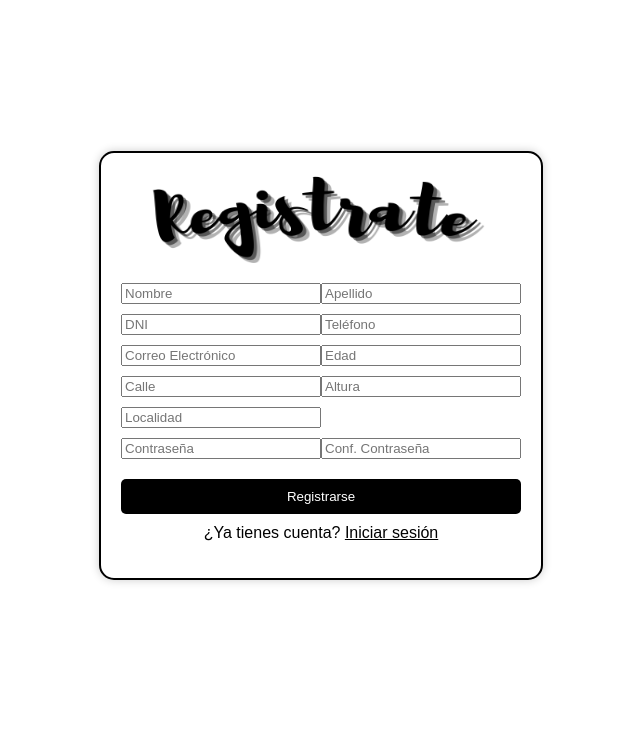
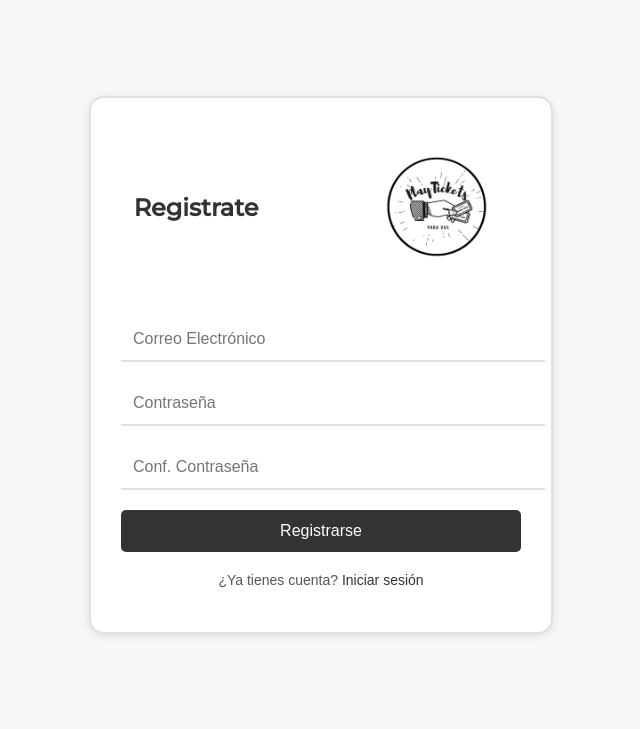
Before and after one commit to gipenayo/PlayTickets, a PHP site: page /view/register.php in a window 1280 px wide. Shown: the top 729 px of the page, without its empty margins (319-959 px from the left). Run offline with PHP 8.4, Linux system fonts and the light colour scheme.

Commit message:
front en register y login

```diff
--- a/assets/css/register.css
+++ b/assets/css/register.css
@@ -1,14 +1,22 @@
+/* Agrega esta línea en el encabezado de tu archivo CSS */
+@import url('https://fonts.googleapis.com/css2?family=Montserrat:wght@500&display=swap');
+
 body {
   margin: 0;
   padding: 0;
   font-family: Arial, sans-serif;
-    background-color: #fff;
-    color: #000;
+  background-color: #f7f7f7;
+  color: #333;
 }
-
+.register-box h2 {
+  font-family: 'Montserrat', sans-serif;
+  font-size: 28px;
+  color: #333;
+  margin-bottom: 20px;
+}
 .top-nav,
 .footer {
-    background-color: gray;
+  background-color: #333;
   color: #fff;
   text-align: center;
   padding: 10px;
@@ -16,71 +24,109 @@
 }
 
 .top-nav {
-    width: calc(100% - 40px); /* Ajusta el ancho según tus necesidades */
+  width: 100%;
 }
 
 .register-container {
   display: flex;
   justify-content: center;
   align-items: center;
-    height: calc(100vh - 70px); /* Resta el alto de la barra de navegación y el pie de página */
+  height: calc(100vh - 70px);
 }
 
 .register-box {
   background-color: #fff;
-    color: #000;
-    width: 400px; /* Ajusta el ancho según tus necesidades */
-    padding: 20px;
+  color: #333;
+  width: 400px;
+  padding: 30px;
   text-align: center;
-    border-radius: 15px; /* Esquinas ligeramente redondeadas */
-    border: 2px solid #000; /* Contorno negro */
-    box-shadow: 0px 0px 10px rgba(0, 0, 0, 0.2);
+  border-radius: 15px;
+  border: 2px solid #e0e0e0;
+  box-shadow: 0px 2px 10px rgba(0, 0, 0, 0.1);
+  margin: auto;
 }
 
 .logo-container {
   display: flex;
   align-items: center;
   justify-content: center;
+  margin-bottom: 30px;
+}
+
+.logo-container img {
+  width: 200px;
+  height: 90px;
+  margin-right: 10px;
+}
+
+.register-box h2 {
+  font-size: 24px;
+  color: #333;
   margin-bottom: 20px;
 }
 
-  .logo-container img {
-    width: 340px; /* Ancho fijo */
-    height: 90px; /* Alto fijo */
-    margin-right: 10px;
-  }
-
-  .logo-container h2 {
-    font-size: 18px;
-    color: #000; /* Color del texto */
-  }
-
 .register-box .form-row {
-    display: flex;
-    justify-content: space-between;
-    margin-bottom: 10px;
+  margin-bottom: 20px;
 }
 
 .register-box .form-row input {
-    width: 48%; /* Para permitir espacio entre los campos */
+  width: 100%;
+  padding: 12px;
+  border: none;
+  border-bottom: 2px solid #e0e0e0;
+  outline: none;
+  font-size: 16px;
+  transition: border-color 0.3s;
+}
+
+.register-box .form-row input:focus {
+  border-color: #333;
 }
 
 .register-box button {
   width: 100%;
-    padding: 10px;
-    margin-top: 10px;
-    background-color: #000;
+  padding: 12px;
+  background-color: #333;
   color: #fff;
   border: none;
   border-radius: 5px;
   cursor: pointer;
+  font-size: 16px;
+  transition: background-color 0.3s;
+}
+
+.register-box button:hover {
+  background-color: #555;
 }
 
 .register-box p {
-    margin-top: 10px;
+  margin-top: 20px;
+  color: #555;
+  font-size: 14px;
 }
 
 .register-box a {
-    color: #000;
-    text-decoration: underline;
+  color: #333;
+  text-decoration: none;
+  transition: color 0.3s;
 }
+
+.register-box a:hover {
+  color: #555;
+}
+
+.title-with-logo {
+  display: flex;
+  align-items: center;
+  justify-content: center;
+  font-family: 'Montserrat', sans-serif;
+  font-size: 28px;
+  color: #333;
+  margin-bottom: 20px;
+}
+
+.title-with-logo img {
+  width: 120px; /* Ajusta el tamaño según tus preferencias */
+  height: auto;
+  margin-left: 120px;
+}
--- a/view/login.php
+++ b/view/login.php
@@ -10,14 +10,14 @@
 <div class="login-container">
   <div class="login-box">
     <div class="logo-container">
-      <img src="../assets/img/img1.png" alt="Icon">
+    <h2 class="title-with-logo"> Login<img src="../assets/img/logo.png.png" alt="" ></h2>
     </div>
     <form action="login.php" method="post">
       <input type="text" name="username" placeholder="DNI o CUIT" required>
       <input type="password" name="password" placeholder="Password" required>
       <button type="submit">Login</button>
     </form>
-    <p>¿No está registrado? <a href="register.html">Registrate aquí</a></p>
+    <p>¿No está registrado? <a href="../view/register.php">Registrate aquí</a></p>
     <p>¿Olvidaste tu contraseña? <a href="recovery_form.html">Haga click aqui</a></p>
   </div>
 </div>
--- a/view/register.php
+++ b/view/register.php
@@ -10,29 +10,19 @@
     <div class="register-container">
         <div class="register-box">
           <div class="logo-container">
-            <img src="../assets/img/img2.png" alt="Logo">
+            <h2 class="title-with-logo">Registrate <img src="../assets/img/logo.png.png" alt="" ></h2>
+           </div>
+
+
+          <div class="form-row">
+            <input type="email" id="email" placeholder="Correo Electrónico">
+          </div>
+
+          <div class="form-row">
+          <input type="password" id="password" placeholder="Contraseña">
+
           </div>
           <div class="form-row">
-            <input type="text" id="first-name" placeholder="Nombre">
-            <input type="text" id="last-name" placeholder="Apellido">
-          </div>
-          <div class="form-row">
-            <input type="text" id="dni" placeholder="DNI">
-            <input type="tel" id="phone" placeholder="Teléfono">
-          </div>
-          <div class="form-row">
-            <input type="email" id="email" placeholder="Correo Electrónico">
-            <input type="number" id="age" placeholder="Edad">
-          </div>
-          <div class="form-row">
-            <input type="text" id="street" placeholder="Calle">
-            <input type="number" id="street-number" placeholder="Altura">
-          </div>
-          <div class="form-row">
-            <input type="text" id="city" placeholder="Localidad">
-          </div>
-          <div class="form-row">
-            <input type="password" id="password" placeholder="Contraseña">
             <input type="password" id="confirm-password" placeholder="Conf. Contraseña">
           </div>
           <button id="register-button">Registrarse</button>
```
Also changed, not shown: assets/css/login.css (+71 -31 lines), assets/img/img1.png (deleted), assets/img/img2.png (deleted), assets/img/logo-removebg-preview.png (deleted), assets/img/logo.fondo.png (added), assets/img/logo.jpeg (deleted), assets/img/logo.png.png (added), view/sinopsis.php (renamed from view/sinopsis.html). Lines whose indentation alone changed are shown as unchanged.
